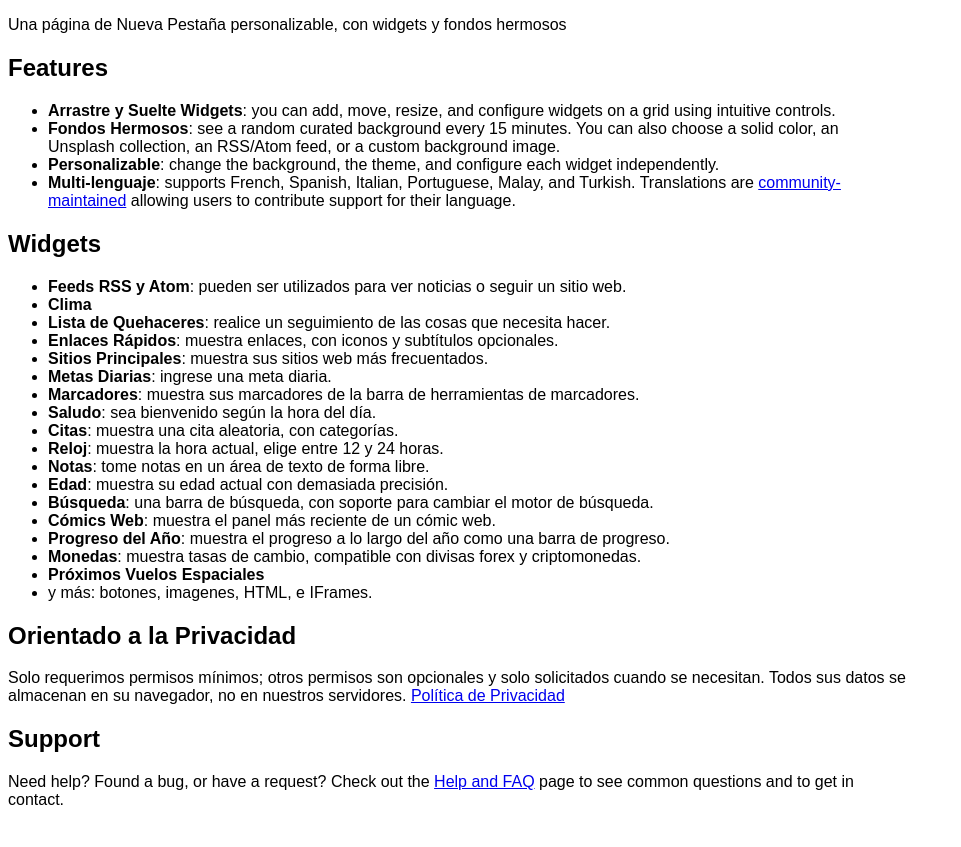
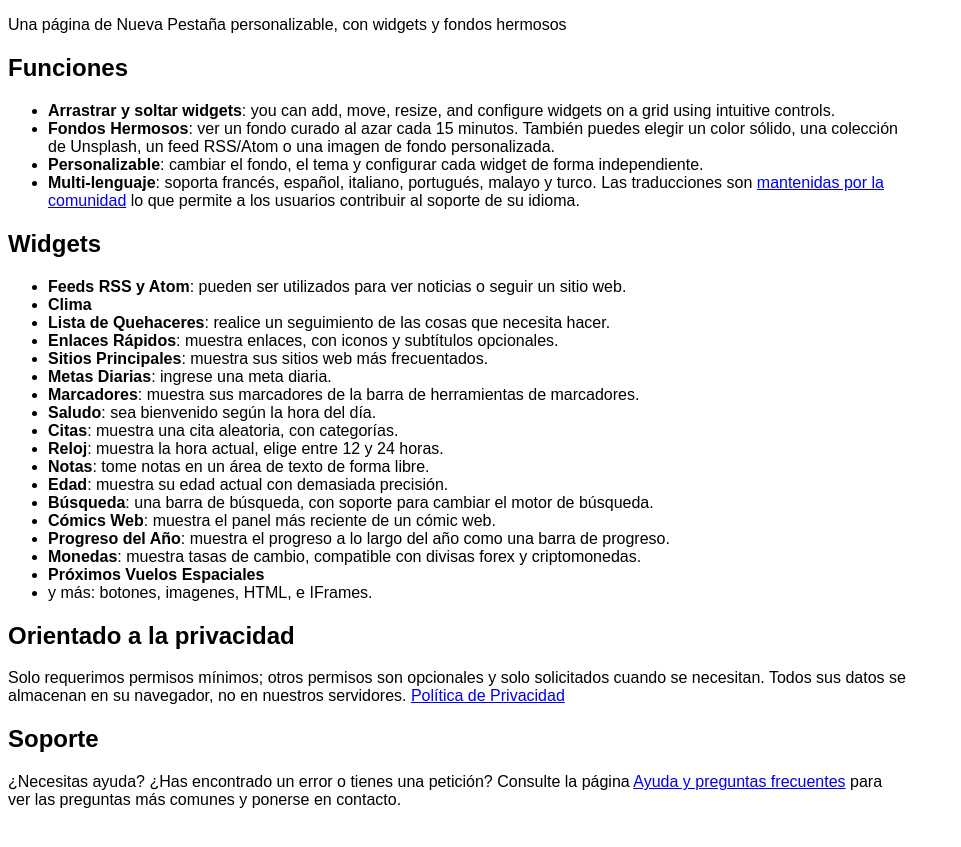
Before and after one commit to rubenwardy/renewedtab_website, a Jekyll site: the page built from es/stores/firefox.html, in a window 1280 px wide. Shown: the top 847 px of the page, without its empty margins (0-961 px from the left). Built offline with Jekyll 4.4.1, drawn with Linux system fonts in a browser that asks for light colours.

Commit message:
Translated using Weblate (Spanish)
Currently translated at 92.4% (86 of 93 strings)

Co-authored-by: Minetest-j45 <janscheresmonesma@gmail.com>
Translate-URL: https://weblate.rubenwardy.com/projects/renewed-tab/website/es/
Translation: Renewed Tab/Website And BrowserStores

```diff
--- a/_data/locale/es/index.yml
+++ b/_data/locale/es/index.yml
@@ -20,10 +20,11 @@ gallery.sidebar_icons.png: "Enlaces en iconos: Enlaces rápidos o marcadores"
 gallery.icons.png: "Sitios principales / enlaces en iconos"
 gallery.focus.png: "Concentración: solo un reloj y una barra de búsqueda"
 
-features.dnd.title: Arrastre y Suelte Widgets
+features.dnd.title: Arrastrar y soltar widgets
 features.dnd.desc: |
   El núcleo de Renewed Tab es su sistema de widgets.
-  Puede añadir, mover, cambiar el tamaño, y configurar widgets en una grilla usando controles intuitivos.
+  Puede añadir, mover, cambiar el tamaño, y configurar widgets en una grilla usando controles
+  intuitivos.
 
   Es posible colocar el mismo tipo de widget multiples veces, con diferentes configuraciones.
 
@@ -49,7 +50,8 @@ features.customisable.title: Personalizable
 features.customisable.desc: |
   Cada widget tiene configuraciones de comportamiento y temática.
 
-  También hay configuraciones globales, permitiendole personalizar el tema, cambiar de lenguaje, o elegir un fondo.
+  También hay configuraciones globales, permitiendole personalizar el tema,
+  cambiar de lenguaje, o elegir un fondo.
 
 features.foss.title: Libre y de Código Abierto
 features.foss.desc: |
@@ -68,20 +70,22 @@ features.foss.desc: |
 
 features.locale.title: Multi-lenguaje
 features.locale.desc: |
-  Renewed Tab admite Français, Español, Deutsch, Italiano, Русский, 汉语,
+  Renewed Tab admite Inglés, Français, Español, Deutsch, Italiano, Русский, 汉语,
   Português, Bahasa Melayu, y Türkçe.
 
-  Las traducciones son mantenidas por la comunidad, lo que le permite agregar soporte para su idioma.
+  Las traducciones son mantenidas por la comunidad, lo que le permite agregar soporte para su
+  idioma.
 
   <a class="button is-primary" href="https://renewedtab.com/translations/">
     <i class="fas fa-language mr-2"></i>
     Ayuda a Traducir
   </a>
 
-features.privacy.title: Orientado a la Privacidad
+features.privacy.title: Orientado a la privacidad
 features.privacy.desc: |
   Solo requerimos permisos mínimos; otros
-  permisos son opcionales y solo solicitados cuando se necesitan. Todos sus datos se almacenan en su navegador, no en nuestros servidores.
+  permisos son opcionales y solo solicitados cuando se necesitan. Todos sus
+  datos se almacenan en su navegador, no en nuestros servidores.
 
   <a class="button is-primary" href="/privacy_policy/">
     Política de Privacidad
@@ -122,16 +126,17 @@ help.links.get_involved.desc: Chatea con los desarrolladores y otros usuarios
 
 faq.blur.title: ¿Cómo habilito el desenfoque en Firefox?
 
-faq.widgets_outside_grid.title: ¿Cómo puedo ubicar widgets fuera de la cuadrícula / en la parte inferior de la pantalla?
+faq.widgets_outside_grid.title: ¿Cómo puedo ubicar widgets fuera de la cuadrícula
+  / en la parte inferior de la pantalla?
 faq.widgets_outside_grid.desc: |
-  Renewed Tab requiere que todos los widgets estén en la cuadrícula. Esto es
-  genial para la experiencia del usuario, ya que es simple, pero dificulta hacer
-  ciertas cosas.
+  Renewed Tab requiere que todos los widgets estén en la cuadrícula. Esto es genial
+  para la experiencia del usuario, ya que es simple, pero dificulta hacer ciertas cosas.
 
-  Para hacer que un widget parezca estar la parte inferior de la pantalla, puede
-  usar el widget invisible para agregar espacio vertical entre widgets.
+  Para hacer que un widget parezca estar la parte inferior de la pantalla, puede usar el
+  widget invisible para agregar espacio vertical entre widgets.
 
-faq.host_permission.title: ¿Por qué la extensión solicita leer todos los datos de un sitio web?
+faq.host_permission.title: ¿Por qué la extensión solicita leer todos los datos de
+  un sitio web?
 faq.host_permission.desc: |
   Algunos widgets, como Feed, requieren que se cargue información desde una URL.
   Los navegadores web tienden a tener sistemas de permisos estrictos, por lo
@@ -201,7 +206,8 @@ faq.browser.desc: |
   y el problema no se deba a que el navegador implemente incorrectamente los estándares web.
 
 
-faq.proxy.title: ¿Por qué me sale un error al ingresar una URL personalizada en la versión web?
+faq.proxy.title: ¿Por qué me sale un error al ingresar una URL personalizada en la
+  versión web?
 faq.proxy.desc: |
   Si intenta ingresar una URL personalizada que no está permitida en la versión web,
   obtendrá el siguiente error:
@@ -233,3 +239,24 @@ faq.contact.desc: |
 
   Si necesita ayuda, puede usar cualquiera de estas opciones.
   Es probable que Discord o Matrix sean las más rápidas.
+help.top_questions: Preguntas más frecuentes
+help.articles: Artículos
+help.back: Volver a ayudar
+features: Funciones
+support: Soporte
+support_desc: ¿Necesitas ayuda? ¿Has encontrado un error o tienes una petición? Consulte
+  la página <a href="https://renewedtab.com/help/">Ayuda y preguntas frecuentes</a>
+  para ver las preguntas más comunes y ponerse en contacto.
+sfeatures.backgrounds.desc: ver un fondo curado al azar cada 15 minutos. También puedes
+  elegir un color sólido, una colección de Unsplash, un feed RSS/Atom o una imagen
+  de fondo personalizada.
+sfeatures.customisable.desc: cambiar el fondo, el tema y configurar cada widget de
+  forma independiente.
+help.contact_me: Contacto
+faq.custom_widgets.title: ¿Cómo añado widgets personalizados?
+nav.blog: Blog
+sfeatures.locale.desc: "soporta francés, español, italiano, portugués, malayo y turco.\
+  \ Las traducciones son\n<a \nhref=\"https://renewedtab.com/translations/\" >mantenidas\
+  \ por la comunidad</a>\nlo que permite a los usuarios contribuir al soporte de su\
+  \ idioma."
+help.github: GitHub (réplica)
```
